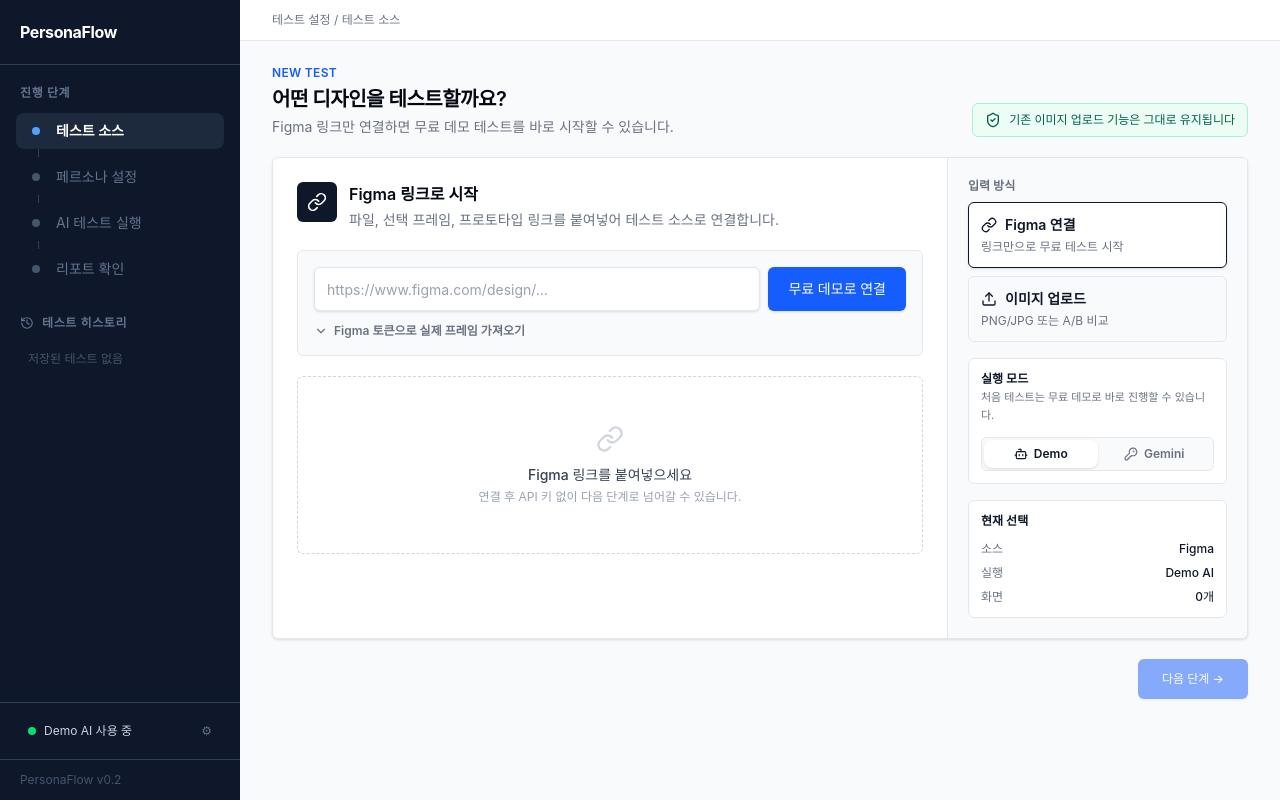
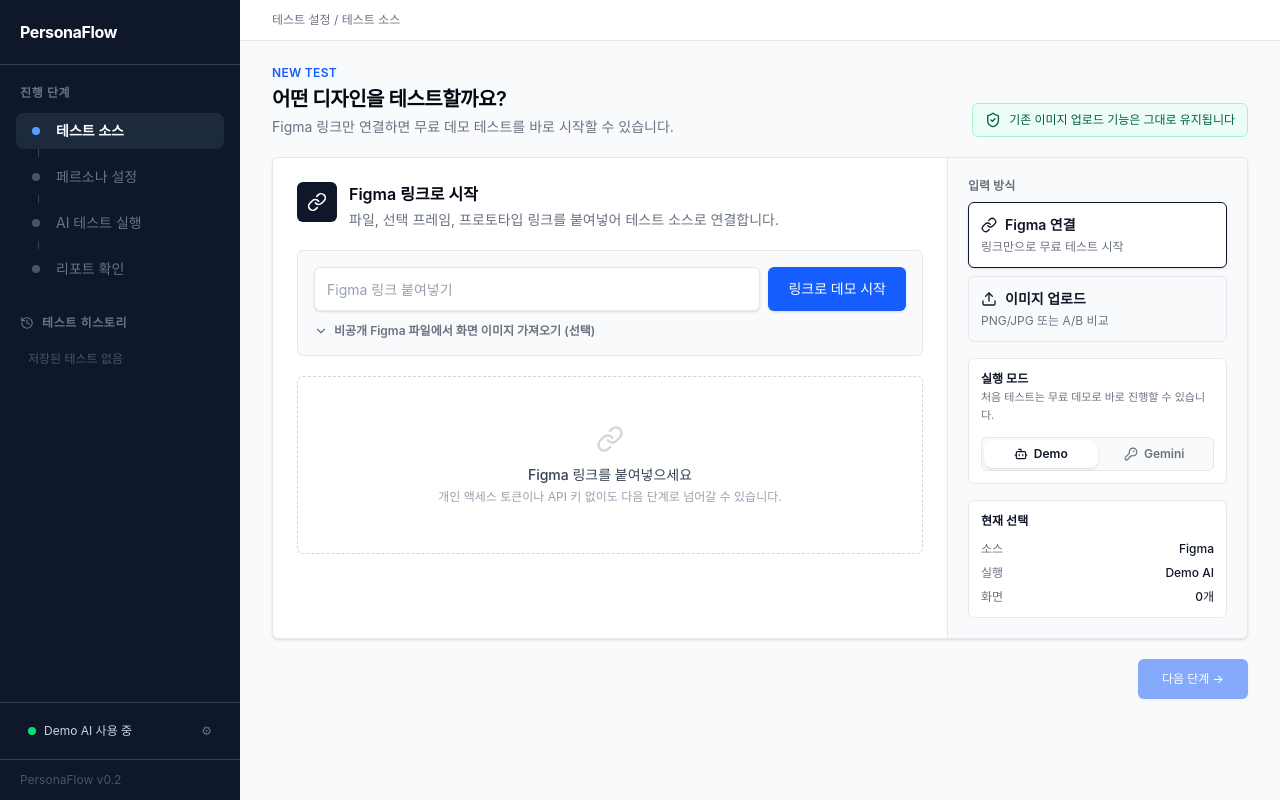
Before and after one commit to kimjuheyeon/Personaflow, a React (Vite) app in the folder persona-flow/: page / in a window 1280 px wide. Built offline with nearby package versions, Linux system fonts and the light colour scheme.

Commit message:
copy: clarify figma access token wording

```diff
--- a/persona-flow/src/lib/ai/demo.ts
+++ b/persona-flow/src/lib/ai/demo.ts
@@ -159,7 +159,7 @@
     taskMetrics: demoMetrics,
     overallSummary:
       sourceType === 'figma'
-        ? 'Demo AI Mode는 Figma 링크와 화면 메타데이터를 기준으로 빠른 UX 점검 결과를 생성했습니다. 실제 이미지 이해나 prototype reaction 자동 탐색은 아직 연결 전이므로, 이번 결과는 제품 흐름 검증용 초안으로 보는 것이 적절합니다. 다음 개발 단계에서는 Figma REST API 또는 MCP로 프레임 이미지와 연결 관계를 가져와 분석 정확도를 높이면 됩니다.'
+        ? 'Demo AI Mode는 Figma 링크와 화면 메타데이터를 기준으로 빠른 UX 점검 결과를 생성했습니다. 실제 화면 이미지 이해나 프로토타입 연결 자동 탐색은 아직 제한적이므로, 이번 결과는 제품 흐름 검증용 초안으로 보는 것이 적절합니다. 개인 액세스 토큰을 연결하면 Figma 프레임 이미지를 가져와 분석 정확도를 높일 수 있습니다.'
         : 'Demo AI Mode는 업로드된 화면 순서와 기본 UX 체크리스트를 기준으로 빠른 점검 결과를 생성했습니다. API 키 없이 즉시 제품 흐름을 확인하기 위한 모드이므로, 실제 화면 세부 분석은 Gemini 무료 키 연결 후 재실행하는 것이 좋습니다.',
     walkthrough: buildWalkthrough(frames, personas),
   }
--- a/persona-flow/src/lib/figmaApi.ts
+++ b/persona-flow/src/lib/figmaApi.ts
@@ -51,7 +51,7 @@
 
   if (!response.ok) {
     if (response.status === 403) {
-      throw new Error('Figma 토큰이 올바르지 않거나 파일 접근 권한이 없습니다.')
+      throw new Error('Figma 개인 액세스 토큰이 올바르지 않거나 파일 접근 권한이 없습니다.')
     }
     if (response.status === 404) {
       throw new Error('Figma 파일 또는 선택한 프레임을 찾지 못했습니다.')
--- a/persona-flow/src/pages/UploadStep.tsx
+++ b/persona-flow/src/pages/UploadStep.tsx
@@ -659,7 +659,7 @@
                       onKeyDown={(e) => {
                         if (e.key === 'Enter') handleConnectFigma()
                       }}
-                      placeholder="https://www.figma.com/design/..."
+                      placeholder="Figma 링크 붙여넣기"
                       className="h-11 bg-white text-sm"
                     />
                     <Button
@@ -667,7 +667,7 @@
                       onClick={handleConnectFigma}
                       className="h-11 px-5 text-sm"
                     >
-                      무료 데모로 연결
+                      링크로 데모 시작
                     </Button>
                   </div>
 
@@ -680,11 +680,16 @@
                         showFigmaAdvanced ? 'rotate-180' : ''
                       }`}
                     />
-                    Figma 토큰으로 실제 프레임 가져오기
+                    비공개 Figma 파일에서 화면 이미지 가져오기 (선택)
                   </button>
 
                   {showFigmaAdvanced && (
-                    <div className="mt-3 grid grid-cols-1 gap-2 md:grid-cols-[1fr_auto_auto]">
+                    <div className="mt-3 space-y-2">
+                      <div className="rounded-md border border-blue-100 bg-blue-50 px-3 py-2 text-[11px] leading-relaxed text-blue-900">
+                        여기에 넣는 값은 Figma 계정에서 발급한 <b>개인 액세스 토큰</b>입니다.
+                        Figma MCP 설정값이 아니며, 링크만으로 데모 테스트를 할 때는 비워도 됩니다.
+                      </div>
+                      <div className="grid grid-cols-1 gap-2 md:grid-cols-[1fr_auto_auto]">
                         <Input
                           type="password"
                           value={figmaToken}
@@ -692,7 +697,7 @@
                             setFigmaToken(e.target.value)
                             setFigmaError(null)
                           }}
-                        placeholder="Figma personal access token"
+                          placeholder="Figma 개인 액세스 토큰"
                           className="h-9 bg-white font-mono text-sm"
                         />
                         <Button
@@ -707,7 +712,7 @@
                               가져오는 중
                             </>
                           ) : (
-                          '프레임 가져오기'
+                            '화면 이미지 가져오기'
                           )}
                         </Button>
                         <Button
@@ -717,8 +722,9 @@
                           disabled={!figmaToken}
                           className="h-9 px-3"
                         >
-                        토큰 삭제
+                          저장된 토큰 삭제
                         </Button>
+                      </div>
                     </div>
                   )}
 
@@ -729,15 +735,15 @@
                   <div className="space-y-4">
                     <div className="rounded-md border border-emerald-200 bg-emerald-50 p-3">
                       <p className="text-xs font-semibold text-emerald-900">
-                        {hasFigmaFrameImages ? '프레임 가져오기 완료' : '링크 연결됨'}
+                        {hasFigmaFrameImages ? '화면 이미지 가져오기 완료' : '링크 연결됨'}
                       </p>
                       <p className="mt-1 break-all text-xs text-emerald-800">
                         {getFigmaSourceLabel(figmaSource)}
                       </p>
                       <p className="mt-2 text-[11px] leading-relaxed text-emerald-800/80">
                         {hasFigmaFrameImages
-                          ? `${frames.length}개 프레임을 테스트 소스로 가져왔습니다.`
-                          : '토큰 없이도 링크 메타데이터 기반 Demo AI 테스트는 진행할 수 있습니다.'}
+                          ? `${frames.length}개 화면 이미지를 테스트 소스로 가져왔습니다.`
+                          : '개인 액세스 토큰 없이도 Figma 링크 기반 Demo AI 테스트는 진행할 수 있습니다.'}
                       </p>
                     </div>
 
@@ -745,7 +751,7 @@
                       <div className="space-y-3">
                         {renderFrameGrid('single', frames, handleDeleteSingle, commitSingleEdit)}
                         <p className="text-xs text-gray-400">
-                          Figma 프레임 순서가 테스트 플로우 순서가 됩니다. 필요하면 카드를 드래그해 조정하세요.
+                          가져온 화면 순서가 테스트 플로우 순서가 됩니다. 필요하면 카드를 드래그해 조정하세요.
                         </p>
                       </div>
                     )}
@@ -755,7 +761,7 @@
                     <Link className="mx-auto mb-3 h-7 w-7 text-gray-300" />
                     <p className="text-sm font-medium text-gray-700">Figma 링크를 붙여넣으세요</p>
                     <p className="mt-1 text-xs text-gray-400">
-                      연결 후 API 키 없이 다음 단계로 넘어갈 수 있습니다.
+                      개인 액세스 토큰이나 API 키 없이도 다음 단계로 넘어갈 수 있습니다.
                     </p>
                   </div>
                 )}
```
Lines whose indentation alone changed are shown as unchanged.
